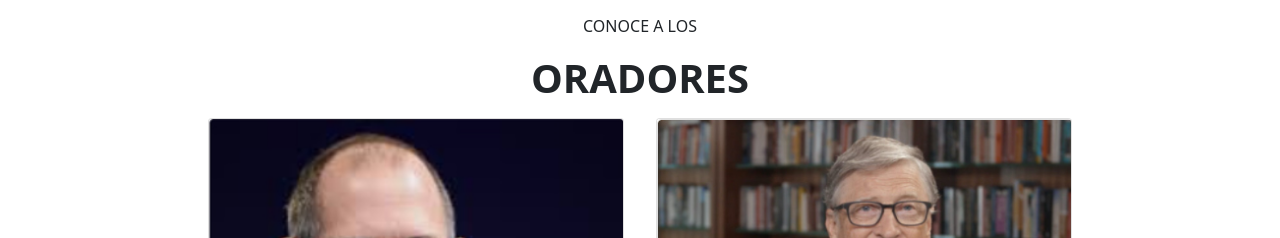
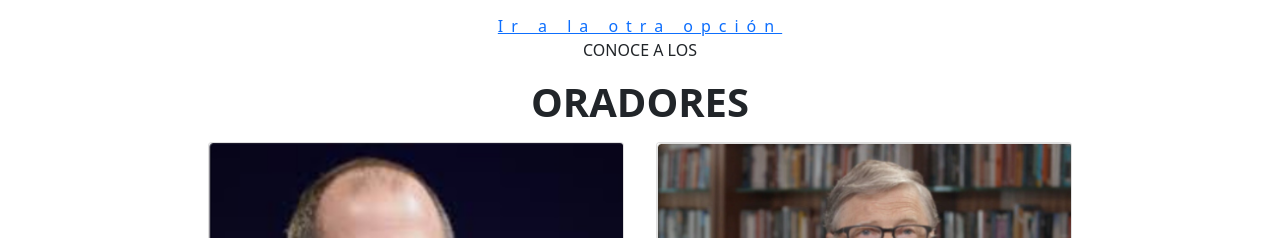
Before and after one commit to dieherbar/proyectoIntegrador1, a plain HTML site: page index.html in a window 1280 px wide. Shown: the part 866-1104 px from the top of the page. Drawn offline with nearby package versions, Linux system fonts and the light colour scheme.

Commit message:
Update index.html
Enable second image and text option link

```diff
--- a/index.html
+++ b/index.html
@@ -80,7 +80,7 @@
     </div>
   </div>
 
-  <!-- <div style="letter-spacing: 0.5rem; text-align: center;"> <a href="bootstrap.html">Ir a la otra opción</a></div> -->
+ <div style="letter-spacing: 0.5rem; text-align: center;"> <a href="bootstrap.html">Ir a la otra opción</a></div>
 
   <div id="losOradores" class="text-center">
     <p class="text-uppercase">conoce a los</p>
```
